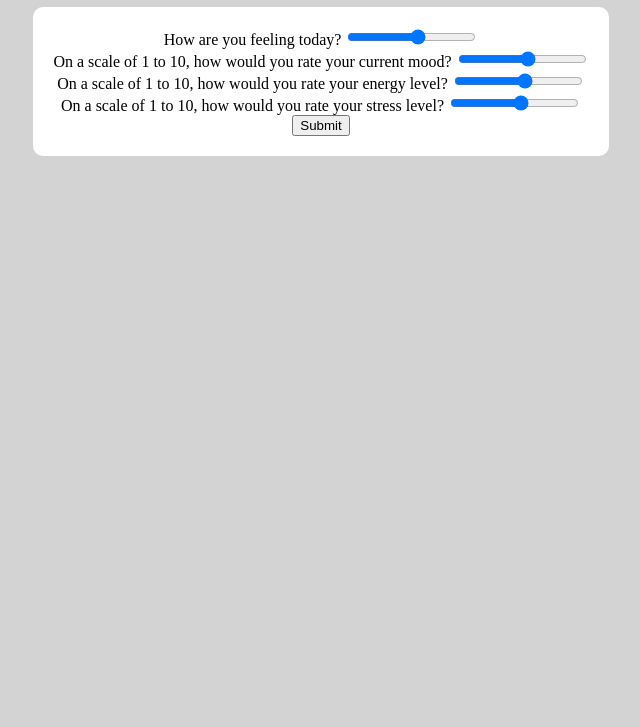
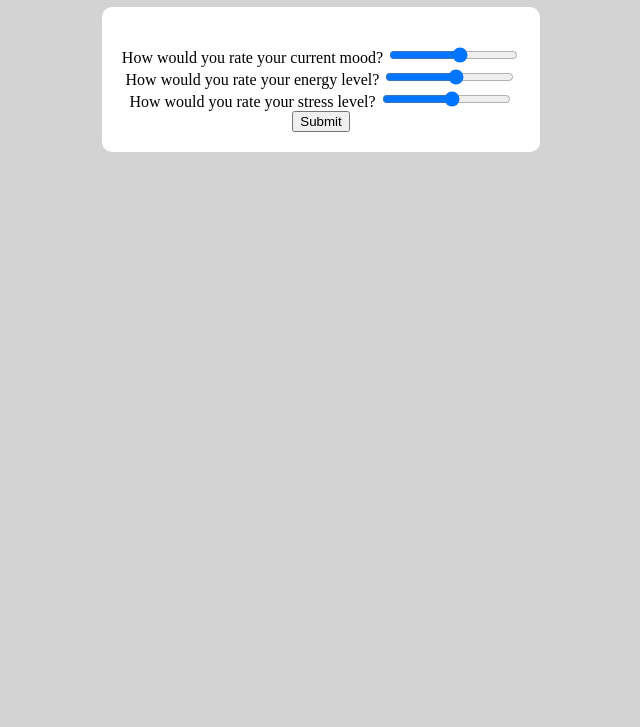
Before and after one commit to Joseph-Gicuguma/Mood-self-assessment-site, a plain HTML site: page index.html in a window 1280 px wide. Shown: the part 73-800 px from the top of the page, without its empty margins (319-959 px from the left). Drawn offline with Linux system fonts and the light colour scheme.

Commit message:
few more fixes

```diff
--- a/index.html
+++ b/index.html
@@ -9,16 +9,16 @@
 <body>
     <h1>Mood Assessment</h1>
     <form id="mood-form">
-        <label for="mood">How are you feeling today?</label>
+        <!-- <label for="mood">How are you feeling today?</label>
+        <input type="range" id="mood" min="1" max="10"> -->
+        <br>
+        <label for="mood"> How would you rate your current mood?</label>
         <input type="range" id="mood" min="1" max="10">
         <br>
-        <label for="mood">On a scale of 1 to 10, how would you rate your current mood?</label>
-        <input type="range" id="mood" min="1" max="10">
-        <br>
-        <label for="energy">On a scale of 1 to 10, how would you rate your energy level?</label>
+        <label for="energy"> How would you rate your energy level?</label>
         <input type="range" id="energy" min="1" max="10">
         <br>
-        <label for="stress">On a scale of 1 to 10, how would you rate your stress level?</label>
+        <label for="stress"> How would you rate your stress level?</label>
         <input type="range" id="stress" min="1" max="10">
         <br>
         <input type="submit" value="Submit">
```
